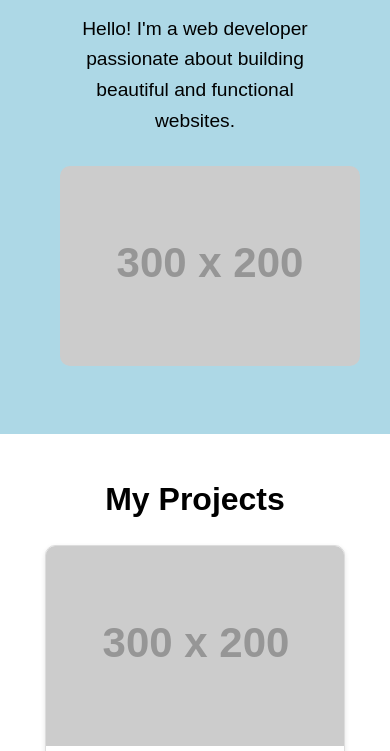
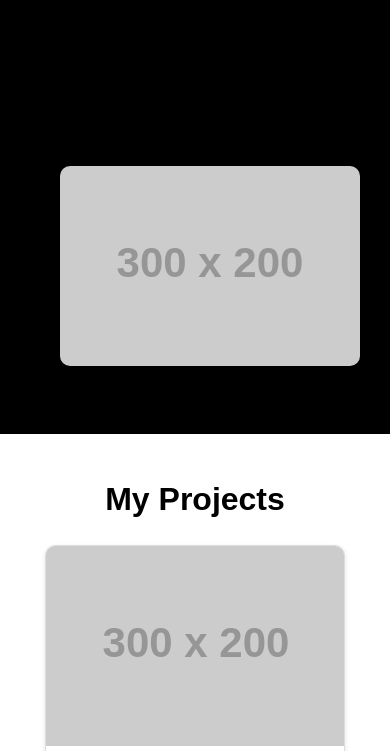
Before and after one commit to doc-234/First, a plain HTML site: page CT HW/Folder D/Landing Page.html in a window 390 px wide. Shown: the part 240-991 px from the top of the page. Drawn offline with Linux system fonts and the light colour scheme; placeholder pictures from the web are drawn by us.

```diff
--- a/CT HW/Folder D/Style.css
+++ b/CT HW/Folder D/Style.css
@@ -41,14 +41,14 @@
 }
 
 .hero {
-  background-color: black;
+  background-color: lightblue;
   padding: 60px;
   text-align: center;
 }
 
 @media only screen and (max-width: 600px) {
   .hero {
-    background-color: lightblue;
+    background-color: black;
   }
 }
 
```
